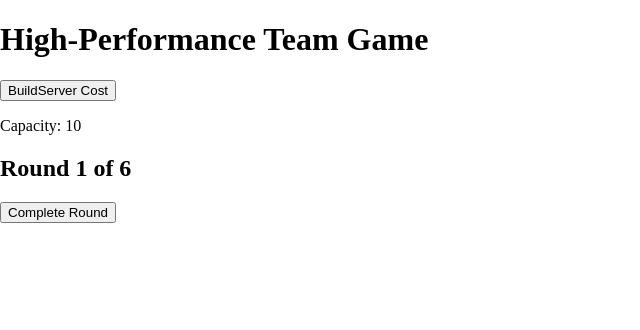
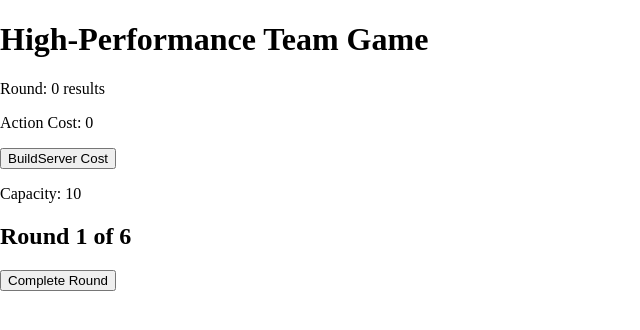
Before and after one commit to mlevison/high-performance-teams-game, a React (Create React App) app: page / in a window 1280 px wide. Shown: the top 330 px of the page, without its empty margins (0-640 px from the left). Built offline with nearby package versions, Linux system fonts and the light colour scheme.

Commit message:
Demonstrate Actions have costs
...and move todo.txt out of Cypress way

```diff
--- a/src/App.tsx
+++ b/src/App.tsx
@@ -10,13 +10,18 @@ type RoundState = {
   selectedGameActions: GameAction[];
   round: number;
   capacity: number;
+  actionCostThisRound: number;
+  /* TODO don't love the name - really  stories that could still be completed this round */
+  // storiesCompletedThisRound: number;
   storiesCompleted: number;
 };
 const INITIAL_STATE: RoundState = {
   selectedGameActions: [],
   round: 1,
-  storiesCompleted: 0,
-  capacity: 10
+  capacity: 10,
+  actionCostThisRound: 0,
+  // storiesCompletedThisRound: 0,
+  storiesCompleted: 0
 };
 const RESULTS_ROUND = 7;
 
@@ -34,6 +39,16 @@ function sumUpEffects(gameActions: GameAction[]): number {
   return totalEffects;
 }
 
+function sumUpCosts(gameActions: GameAction[]): number {
+  let totalCosts = 0;
+
+  gameActions.forEach(({ cost }) => {
+    totalCosts += cost;
+  });
+
+  return totalCosts;
+}
+
 export default function App() {
   const [state, dispatch] = useReducer(
     (state: RoundState, action: Action) => {
@@ -49,7 +64,10 @@ export default function App() {
         case 'NEXT_ROUND':
           return {
             ...state,
+            actionCostThisRound: sumUpCosts(state.selectedGameActions),
+            // storiesCompletedThisRound: capacity - state.actionCostThisRound,
             capacity: state.capacity + sumUpEffects(state.selectedGameActions),
+
             selectedGameActions: [],
             round: state.round + 1,
             storiesCompleted:
@@ -60,7 +78,8 @@ export default function App() {
     },
     INITIAL_STATE,
   );
-  const { round, storiesCompleted, capacity } = state;
+  // I don't understand this declaration its like magic.
+  const { round, storiesCompleted, capacity, actionCostThisRound } = state;
 
   return (
     <>
@@ -72,6 +91,8 @@ export default function App() {
         </>
       ) : (
         <>
+        <p>Round: {round - 1} results</p>
+         <p>Action Cost: {actionCostThisRound} </p>
           <button onClick={() => dispatch({
             type: 'ADD_GAME_ACTION',
             payload: {
```
Also changed, not shown: src/Todo.txt (added), 2 other files (tests, documents, lock files or other folders).
